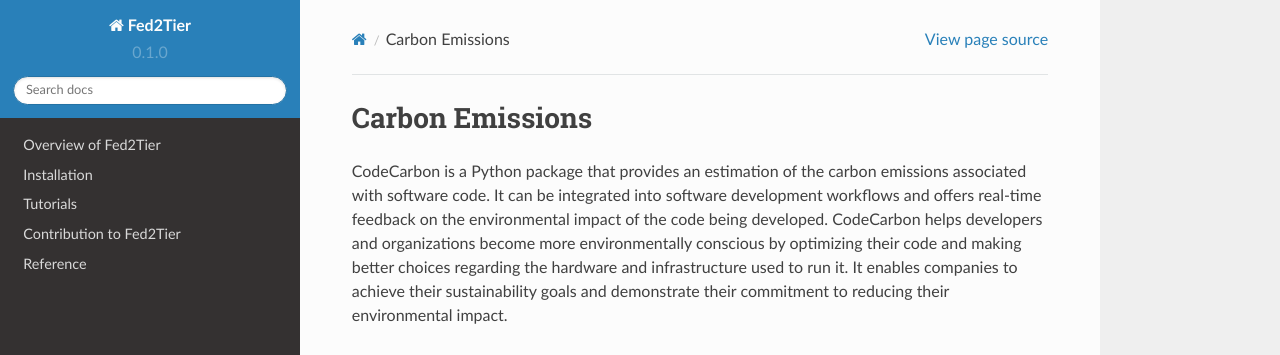
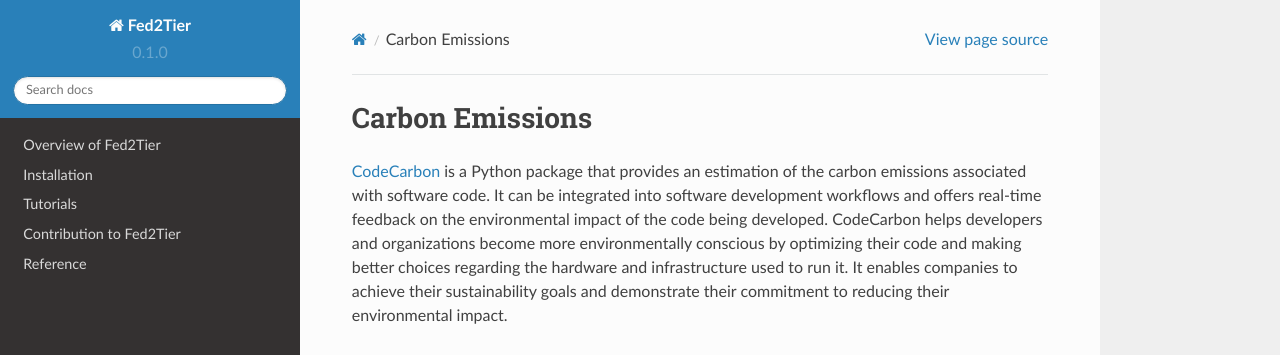
Before and after one commit to apoorvakliv/fed2tier, a Sphinx documentation site: the page built from docs/source/tutorials/code_carbon.rst, in a window 1280 px wide. Shown: the top 355 px of the page. Built offline with Sphinx 7.4.7 and the Read the Docs theme 2.0.0, drawn with Linux system fonts in a browser that asks for light colours.

Commit message:
Update docs

```diff
--- a/docs/source/overview.rst
+++ b/docs/source/overview.rst
@@ -27,10 +27,6 @@
 
 **Fed2Tier** introduces a unique two-level federated learning system focused on achieving both efficient and eco-friendly computation. This method in distributed machine learning prioritizes privacy, scalability, and a greener footprint. By categorizing clients based on their individual characteristics and subsequently grouping them, Fed2Tier effectively addresses variations in underlying data distributions. The introduction of intermediate nodes has concurrently reduced both communication rounds and carbon emissions during training, ensuring increased privacy and efficiency.
 
-.. figure:: ../imgs/Framework_overview.png
-   :align: center
-
-   (a) vanilla federated learning architecture ,(b) Fed2Tier architecture.
 
 Key Features
 ------------
@@ -44,6 +40,7 @@
 
 .. figure:: ../imgs/Framework_overview.png
    :align: center
+
    (a) vanilla federated learning architecture ,(b) Fed2Tier architecture.
 
 Benefits
--- a/docs/source/tutorials/code_carbon.rst
+++ b/docs/source/tutorials/code_carbon.rst
@@ -4,6 +4,6 @@
 Carbon Emissions
 ****************
 
-CodeCarbon is a Python package that provides an estimation of the carbon emissions associated with software code. It can be integrated into software development workflows and offers real-time feedback on the environmental impact of the code being developed. CodeCarbon helps developers and organizations become more environmentally conscious by optimizing their code and making better choices regarding the hardware and infrastructure used to run it. It enables companies to achieve their sustainability goals and demonstrate their commitment to reducing their environmental impact.
+`CodeCarbon <https://github.com/mlco2/codecarbon>`_ is a Python package that provides an estimation of the carbon emissions associated with software code. It can be integrated into software development workflows and offers real-time feedback on the environmental impact of the code being developed. CodeCarbon helps developers and organizations become more environmentally conscious by optimizing their code and making better choices regarding the hardware and infrastructure used to run it. It enables companies to achieve their sustainability goals and demonstrate their commitment to reducing their environmental impact.
 
 To estimate the carbon emissions generated by clients during training, CodeCarbon has been utilized in the client_lib.py file, located in the client/src/ directory. By default, the client's location is set to India, but it can be modified to reflect the client's actual location. The following code snippet illustrates how CodeCarbon is used in the client_lib.py file:
--- a/docs/source/tutorials/dataset.rst
+++ b/docs/source/tutorials/dataset.rst
@@ -7,7 +7,7 @@
 Datasets
 ========
 
-The datasets used by **Fed2tIER** are acquired by fetching them from torchvision.datasets. As of now, Fed2Tier supports the following datasets:
+The datasets used by **Fed2Tier** are acquired by fetching them from torchvision.datasets. As of now, Fed2Tier supports the following datasets:
 
 * MNIST
 * FashionMNIST
```
